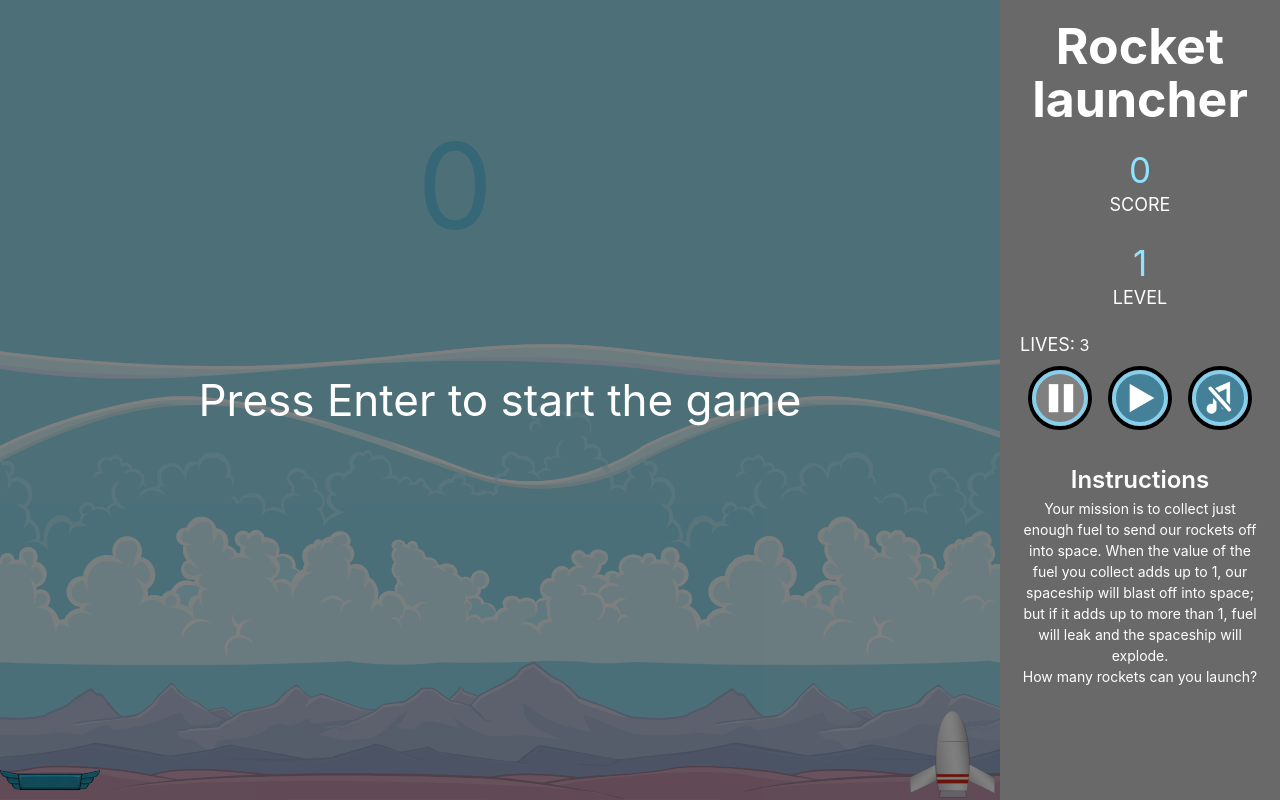
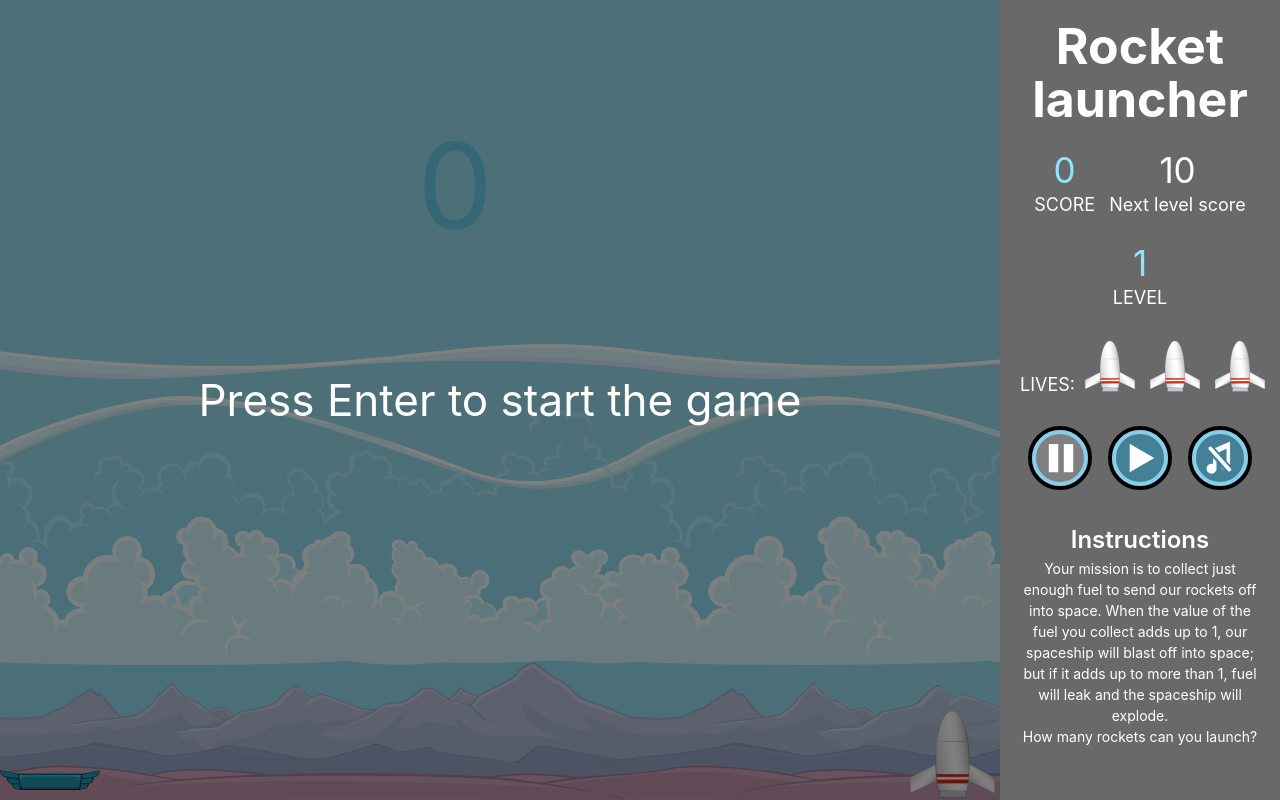
Before and after one commit to timotiousPrime/RocketLauncher, a plain HTML site: page index.html in a window 1280 px wide. Drawn offline with Linux system fonts and the light colour scheme.

Commit message:
better lives UI, add next level score

```diff
--- a/constants.js
+++ b/constants.js
@@ -18,10 +18,13 @@ export const EL_IDS = {
     basket: 'basket',
     basketValue: 'basket-value',
     scoreValue: 'score-value',
+    nextLevelScore: 'next-level-score',
     levelValue: 'level-value',
     targetValue: 'target-value',
     fallingObjectsList: 'falling-objects',
-    livesRemaining: 'lives-remaining-value',
+    livesRemaining1: 'radio-1',
+    livesRemaining2: 'radio-2',
+    livesRemaining3: 'radio-3',
     overlayTextStart: 'overlay-text-start',
     overlayTextPause: 'overlay-text-pause',
     overlayTextGameOver: 'overlay-text-gameover',
@@ -45,6 +48,7 @@ export const INIT_STATE = {
     playAreaWidth: 0,
     columnsXPos: [],
     score: 0,
+    nextLevelScore: 10,
     gameLevel: 1,
     livesRemaining: 3,
     fallingObjects: {},
--- a/index.html
+++ b/index.html
@@ -11,6 +11,7 @@
         <link rel="stylesheet" href="stylesheet/main.css" />
         <link rel="stylesheet" href="stylesheet/falling-object.css" />
         <link rel="stylesheet" href="stylesheet/explode.css" />
+        <link rel="stylesheet" href="stylesheet/lives.css" />
     </head>
     <body>
         <div class="container">
@@ -39,9 +40,11 @@
             <div class="stats-box">
                 <h1>Rocket launcher</h1>
 
-                <div class="stats-row-center">
+                <div class="stats-row-center stats-row-score">
                     <span id="score-value" class="value">0</span>
+                    <span id="next-level-score" class="value-normal">0</span>
                     <span class="label">Score</span>
+                    <span class="label-normal">Next level score</span>
                 </div>
                 <div class="stats-row-center">
                     <span id="level-value" class="value">1</span>
@@ -49,7 +52,63 @@
                 </div>
                 <div class="stats-row">
                     <span class="label">Lives:</span>
-                    <span id="lives-remaining-value" class="value">3</span>
+                    <div class="radio-group">
+                        <input
+                            class="radio__input"
+                            name="lives"
+                            id="radio-0"
+                            value="0"
+                            type="radio"
+                        />
+                        <label
+                            aria-label="1"
+                            class="radio__label"
+                            html-for="radio-1"
+                        >
+                            <span class="radio__icon"
+                                ><img class="rocket" src="assets/rocket.svg"
+                            /></span>
+                        </label>
+                        <input
+                            class="radio__input"
+                            name="lives"
+                            id="radio-1"
+                            value="1"
+                            type="radio"
+                        />
+                        <label
+                            aria-label="2"
+                            class="radio__label"
+                            html-for="radio-2"
+                        >
+                            <span class="radio__icon"
+                                ><img class="rocket" src="assets/rocket.svg"
+                            /></span>
+                        </label>
+                        <input
+                            class="radio__input"
+                            name="lives"
+                            id="radio-2"
+                            value="2"
+                            type="radio"
+                        />
+                        <label
+                            aria-label="3"
+                            class="radio__label"
+                            html-for="radio-3"
+                        >
+                            <span class="radio__icon"
+                                ><img class="rocket" src="assets/rocket.svg"
+                            /></span>
+                        </label>
+                        <input
+                            class="radio__input"
+                            name="lives"
+                            id="radio-3"
+                            value="3"
+                            type="radio"
+                        />
+                    </div>
                 </div>
                 <div class="btnContainer">
                     <button id="pause-btn" class="pauseBtn btn" disabled>
@@ -90,8 +149,11 @@
             </div>
         </div>
 
-        <audio id="background-audio" src="./assets/bensound-psychedelic.mp3"></audio> <!--  music from bensound.com, the best place to get royalty free music for your projects -->
-
+        <audio
+            id="background-audio"
+            src="./assets/bensound-psychedelic.mp3"
+        ></audio>
+        <!--  music from bensound.com, the best place to get royalty free music for your projects -->
     </body>
     <script type="module" src="./main.js"></script>
 </html>
--- a/rendering.js
+++ b/rendering.js
@@ -4,7 +4,8 @@ import { pxToPercent } from './utils.js'
 
 const toPx = (value) => `${value}px`
 const toPercent = (value) => `${value}%`
-
+const getLivesRemainingEl = (livesRemaining) =>
+    document.getElementById(EL_IDS['livesRemaining' + livesRemaining])
 // __This is the main render function which delegates control to the more-specific render functions.__
 export function renderGame(state) {
     renderFallingObjects(state)
@@ -15,6 +16,7 @@ export function renderGame(state) {
     renderBasket(state)
     renderScore(state)
     renderLevel(state)
+    renderNextLevelScore(state)
 }
 
 function renderOverlay(state) {
@@ -113,10 +115,16 @@ function renderLevel({ gameLevel }) {
     const levelEl = document.getElementById(EL_IDS.levelValue)
     levelEl.textContent = gameLevel
 }
+function renderNextLevelScore({ nextLevelScore }) {
+    const levelEl = document.getElementById(EL_IDS.nextLevelScore)
+    if (levelEl.textContent + '' !== nextLevelScore + '') {
+        levelEl.textContent = nextLevelScore
+    }
+}
 
 function renderLivesRemaining({ livesRemaining }) {
-    const livesRemainingEl = document.getElementById(EL_IDS.livesRemaining)
-    livesRemainingEl.textContent = livesRemaining
+    const livesRemainingEl = getLivesRemainingEl(livesRemaining)
+    livesRemainingEl.checked = true
 }
 
 function renderFallingObjects({ fallingObjects }) {
--- a/stateMutators.js
+++ b/stateMutators.js
@@ -259,39 +259,49 @@ export const calcLives = (state) => {
 
 export const calcLevel = (state) => {
     let level = state.gameLevel
+    let nextLevelScore = 10
     const score = state.score
-
     if (score >= 10 && score < 20) {
         level = 2
+        nextLevelScore = 20
     }
     if (score >= 20 && score < 35) {
         level = 3
+        nextLevelScore = 35
     }
     if (score >= 35 && score < 55) {
         level = 4
+        nextLevelScore = 55
     }
     if (score >= 55 && score < 80) {
         level = 5
+        nextLevelScore = 80
     }
     if (score >= 70 && score < 100) {
         level = 6
+        nextLevelScore = 100
     }
     if (score >= 100 && score < 135) {
         level = 7
+        nextLevelScore = 135
     }
     if (score >= 135 && score < 175) {
         level = 8
+        nextLevelScore = 175
     }
     if (score >= 175 && score < 220) {
         level = 9
+        nextLevelScore = 220
     }
     if (score >= 220) {
         level = 10
+        nextLevelScore = '∞'
     }
 
     return {
         ...state,
         gameLevel: level,
+        nextLevelScore,
     }
 }
 export const catchFallingObject = (state, fallingObject) => {
--- /dev/null
+++ b/stylesheet/lives.css
@@ -0,0 +1,46 @@
+/* use display:inline-flex to prevent whitespace issues. alternatively, you can put all the children of .radio-group on a single line */
+.radio-group {
+    display: inline-flex;
+    pointer-events: none;
+}
+
+/* hide radio inputs */
+.radio__input {
+    position: absolute !important;
+    left: -9999px !important;
+}
+
+/* set icon padding and size */
+.radio__label {
+    cursor: pointer;
+    display: inline-flex;
+}
+
+.radio__icon img {
+    position: relative;
+    top: 0;
+    width: 50px;
+    height: auto;
+    margin-left: 15px;
+}
+
+/* set default star color */
+.radio__icon {
+    opacity: 1;
+    transition: all 1s ease;
+}
+
+/* set color of none icon when unchecked */
+.radio__icon--none {
+    opacity: 0;
+}
+
+/* if any input is checked, make its following siblings hidden */
+.radio__input:checked ~ .radio__label .radio__icon {
+    opacity: 0;
+}
+
+/* make all stars orange on radio group hover */
+.radio-group:hover .radio__label .radio__icon {
+    opacity: 1;
+}
--- a/stylesheet/main.css
+++ b/stylesheet/main.css
@@ -101,6 +101,14 @@ body {
     text-align: center;
 }
 
+.stats-row-center.stats-row-score {
+    display: grid;
+    grid-template-columns: auto auto;
+    grid-template-rows: auto auto;
+    align-items: center;
+    justify-content: space-evenly;
+}
+
 .stats-row-center {
     margin-top: 24px;
     display: flex;
@@ -113,16 +121,29 @@ body {
     font-size: 18px;
     text-transform: uppercase;
 }
+.stats-row-center .label-normal {
+    display: block;
+    font-size: 18px;
+}
 
 .stats-row-center .value {
     display: block;
     font-size: 35px;
     line-height: normal;
     color: #8ee3ff;
+    margin: auto;
+}
+.stats-row-center .value-normal {
+    display: block;
+    font-size: 35px;
+    line-height: normal;
+    margin: auto;
 }
 
 .stats-row {
-    margin-top: 20px;
+    display: flex;
+    align-items: flex-end;
+    margin: 30px 0 20px;
 }
 .stats-row .label {
     font-size: 18px;
```
